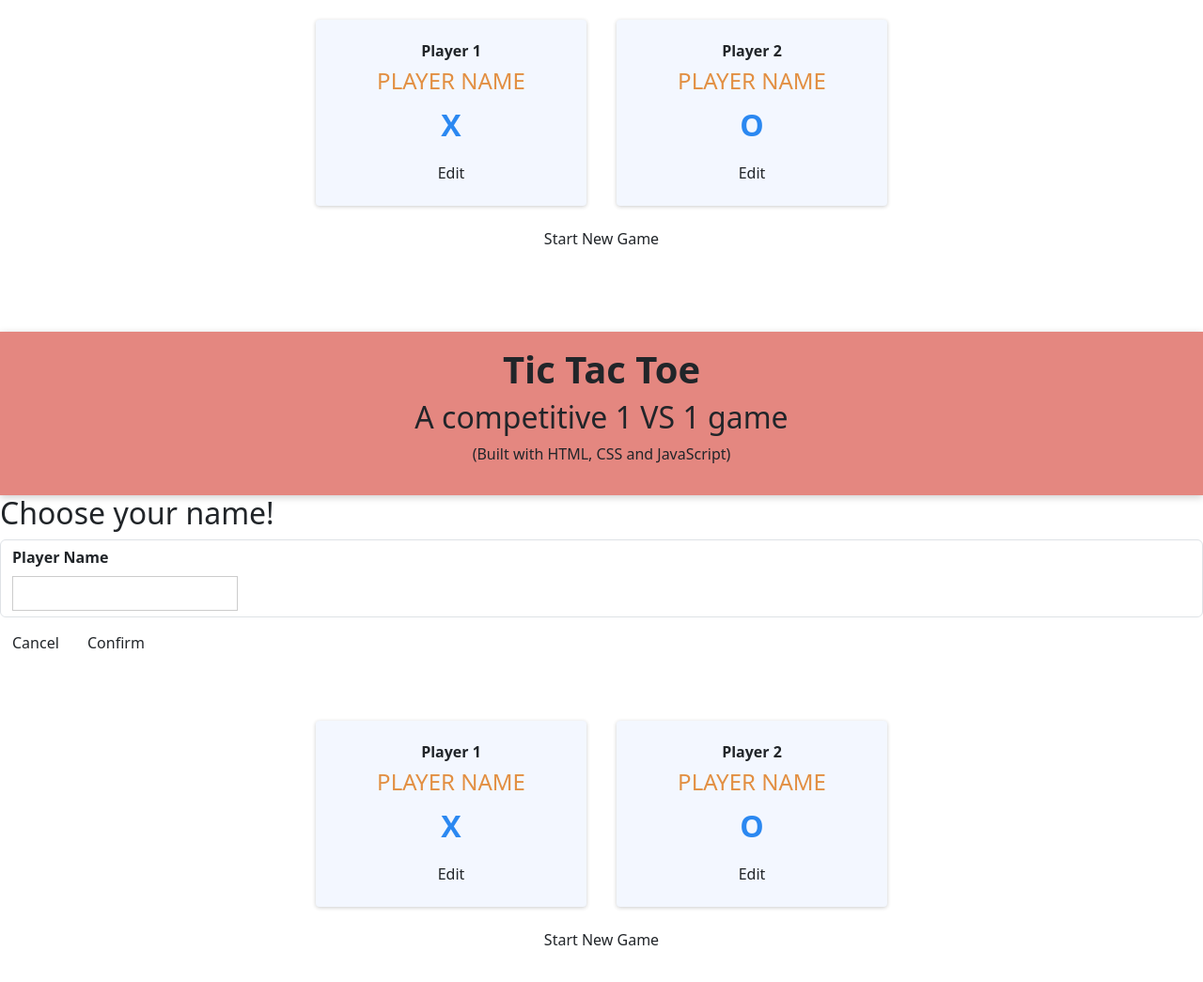
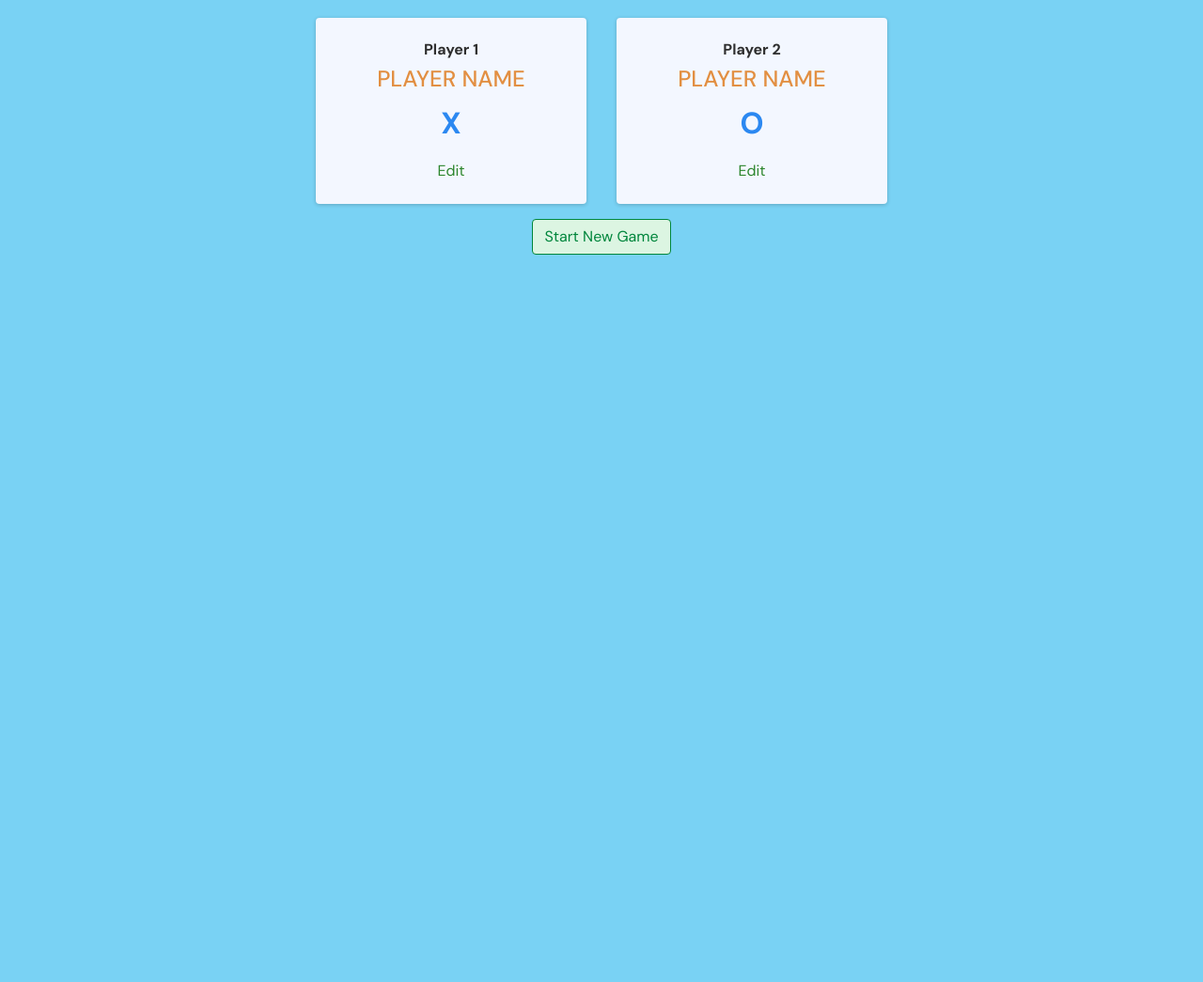
Before and after one commit to VanessaT30/TicTacToe, a website with bundled scripts: page index.html in a window 1280 px wide. Shown: the part 361-1406 px from the top of the page at 94% size. After the commit the page ends 800 px from the top, so only its background shows below. Built offline with nearby package versions, Linux system fonts and the light colour scheme.

Commit message:
Updated the index HTML, removed old HTML

```diff
--- a/index.html
+++ b/index.html
@@ -109,100 +109,3 @@
     <script src="scripts/app.js"></script>
 </body>
 </html>
-
-    <!-- Google font -->
-    <link rel="preconnect" href="https://fonts.googleapis.com">
-    <link rel="preconnect" href="https://fonts.gstatic.com" crossorigin>
-    <link href="https://fonts.googleapis.com/css2?family=DM+Sans:ital,opsz,wght@0,9..40,100..1000;1,9..40,100..1000&display=swap" rel="stylesheet">
-
-    <!-- Added Bootstrap 5 for CSS and JavaScript -->
-    <link href="https://cdn.jsdelivr.net/npm/bootstrap@5.3.3/dist/css/bootstrap.min.css" rel="stylesheet" integrity="sha384-QWTKZyjpPEjISv5WaRU9OFeRpok6YctnYmDr5pNlyT2bRjXh0JMhjY6hW+ALEwIH" crossorigin="anonymous">
-    <script src="https://cdn.jsdelivr.net/npm/bootstrap@5.3.3/dist/js/bootstrap.bundle.min.js" integrity="sha384-YvpcrYf0tY3lHB60NNkmXc5s9fDVZLESaAA55NDzOxhy9GkcIdslK1eN7N6jIeHz" crossorigin="anonymous"></script>
-    <link rel="stylesheet" href="index.css">
-    <link rel="stylesheet" href="overlay.css">
-    <link rel="stylesheet" href="configuration.css">
-    <link rel="stylesheet" href="game.css">
-  </head>
-
-
-<body>
-  <div id="backdrop"></div>
-    <header id="main-header">
-      <!-- <nav class="navbar">
-        <form class="container-fluid justify-content-start">
-          <button class="btn btn-outline-success me-2" type="button">Home</button>
-          <button class="btn btn-sm btn-outline-secondary" type="button">Start</button>
-          <button class="btn btn-sm btn-outline-secondary right" type="button">Reset</button>
-        </form>
-      </nav> -->
-    <h1>Tic Tac Toe</h1>
-    <h2>A competitive 1 VS 1 game</h2>
-    <p>(Built with HTML, CSS and JavaScript)</p>
-  </header>
-
-    <main>
-
-      <!-- Configure player names -->
-       <aside id="modal" id="config-overlay">
-        <h2>Choose your name!</h2>
-
-        <form>
-          <div class="form-control">
-            <label for="playername">Player Name</label>
-            <input type="text" name="playername" id="playername">
-          </div>
-          <div>
-            <button type="button" class="btn btn-alt">Cancel</button>
-            <button type="submit" class="btn">Confirm</button>
-          </div>
-        </form>
-       </aside>
-
-
-       <section id="game-config">
-      <ol>
-        <li>
-          <article>
-            <h2>Player 1</h2>
-            <h3>PLAYER NAME</h3>
-            <div class="player-symbol">X</div>
-            <button class="btn btn-alt" id="edit-player-1">Edit</button>
-          </article>
-        </li>
-        <li>
-          <article>
-          <h2>Player 2</h2>
-          <h3>PLAYER NAME</h3>
-          <div class="player-symbol">O</div>
-          <button class="btn btn-alt" id="edit-player-2">Edit</button>
-        </article>
-      </li>
-      </ol>
-      <button id="start-game" class="btn">Start New Game</button>
-      </section>
-
-      <!-- Is the actual game section -->
-      <section id="active-game">
-        <article id="game-over">
-          <h2>You Won, <span id="winner-name">PLAYER NAME</span>!</h2>
-          <p>Click "Start New Game" to start another game!</p>
-        </article>
-
-        <p>Its your turn <span id="active-player-name">PLAYER NAME</span>!</p>
-        <ol id="game-board">
-          <li class="disabled">X</li>
-          <li></li>
-          <li class="disabled">O</li>
-
-          <li></li>
-          <li></li>
-          <li></li>
-
-          <li class="disabled">O</li>
-          <li></li>
-          <li class="disabled">X</li>
-        </ol>
-      </section>
-    </main>
-</body>
-</html>
```
